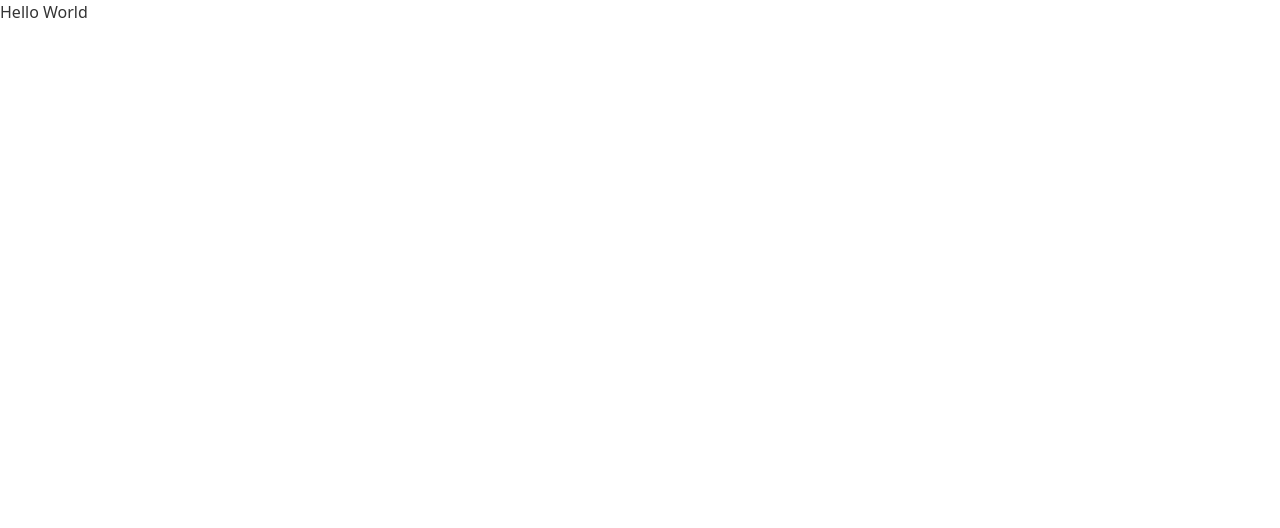
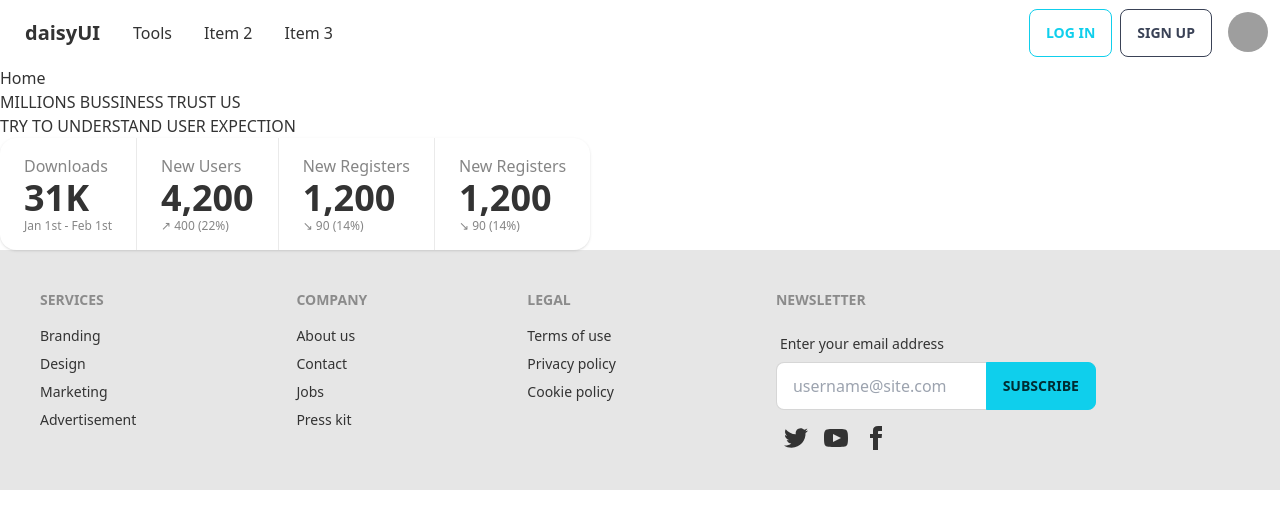
Before and after one commit to Fahimmuntasir1/FR-Tools-Web-app, a React (Create React App) app: page / in a window 1280 px wide. Shown: the top 528 px of the page. Built offline with nearby package versions, Linux system fonts and the light colour scheme; grey boxes are pictures that could not be loaded.

Commit message:
navbar,foter,intilization setup done

```diff
--- a/package.json
+++ b/package.json
@@ -9,6 +9,7 @@
     "daisyui": "^2.15.0",
     "react": "^18.1.0",
     "react-dom": "^18.1.0",
+    "react-router-dom": "^6.3.0",
     "react-scripts": "5.0.1",
     "web-vitals": "^2.1.4"
   },
--- a/src/App.js
+++ b/src/App.js
@@ -1,8 +1,20 @@
+import { Route, Routes } from "react-router-dom";
+import Home from "./Components/Pages/Home/Home";
+import LogIn from "./Components/Pages/Signup/Login/LogIn";
+import SignUp from "./Components/Pages/Signup/Login/SignUp";
+import Footer from "./Components/Sheared/Footer";
+import Navbar from "./Components/Sheared/Navbar";
+
 function App() {
   return (
     <div>
-      <h2>Hello World</h2>
-
+      <Navbar/>
+      <Routes>
+        <Route path="/" element={<Home/>}></Route>
+        <Route path="/login" element={<LogIn/>}></Route>
+        <Route path="/signup" element={<SignUp/>}></Route>
+      </Routes>
+      <Footer/>
     </div>
   );
 }
--- /dev/null
+++ b/src/Components/Pages/BussinessSummary/BusinessSummary.js
@@ -0,0 +1,37 @@
+import React from "react";
+
+const BussinessSummary = () => {
+  return (
+    <div>
+      <h2 className="uppercase">Millions bussiness trust us</h2>
+      <p className="uppercase">try to understand user expection</p>
+      <div class="stats stats-vertical lg:stats-horizontal shadow">
+        <div class="stat">
+          <div class="stat-title">Downloads</div>
+          <div class="stat-value">31K</div>
+          <div class="stat-desc">Jan 1st - Feb 1st</div>
+        </div>
+
+        <div class="stat">
+          <div class="stat-title">New Users</div>
+          <div class="stat-value">4,200</div>
+          <div class="stat-desc">↗︎ 400 (22%)</div>
+        </div>
+
+        <div class="stat">
+          <div class="stat-title">New Registers</div>
+          <div class="stat-value">1,200</div>
+          <div class="stat-desc">↘︎ 90 (14%)</div>
+        </div>
+
+        <div class="stat">
+          <div class="stat-title">New Registers</div>
+          <div class="stat-value">1,200</div>
+          <div class="stat-desc">↘︎ 90 (14%)</div>
+        </div>
+      </div>
+    </div>
+  );
+};
+
+export default BussinessSummary;
--- /dev/null
+++ b/src/Components/Pages/Home/Home.js
@@ -0,0 +1,13 @@
+import React from "react";
+import BusinessSummary from "../BussinessSummary/BusinessSummary";
+
+const Home = () => {
+  return (
+    <div>
+      <h2>Home</h2>
+      <BusinessSummary />
+    </div>
+  );
+};
+
+export default Home;
--- /dev/null
+++ b/src/Components/Pages/Signup/Login/LogIn.js
@@ -0,0 +1,11 @@
+import React from 'react';
+
+const LogIn = () => {
+    return (
+        <div>
+            <h2>Log In</h2>
+        </div>
+    );
+};
+
+export default LogIn;
--- /dev/null
+++ b/src/Components/Pages/Signup/Login/SignUp.js
@@ -0,0 +1,11 @@
+import React from 'react';
+
+const SignUp = () => {
+    return (
+        <div>
+            <h2>Register</h2>
+        </div>
+    );
+};
+
+export default SignUp;
--- /dev/null
+++ b/src/Components/Sheared/Footer.js
@@ -0,0 +1,84 @@
+import React from "react";
+import { Link } from "react-router-dom";
+
+const Footer = () => {
+  return (
+    <footer class="footer p-10 bg-base-200 text-base-content">
+      <div>
+        <span class="footer-title">Services</span>
+        <a class="link link-hover">Branding</a>
+        <a class="link link-hover">Design</a>
+        <a class="link link-hover">Marketing</a>
+        <a class="link link-hover">Advertisement</a>
+      </div>
+      <div>
+        <span class="footer-title">Company</span>
+        <a class="link link-hover">About us</a>
+        <a class="link link-hover">Contact</a>
+        <a class="link link-hover">Jobs</a>
+        <a class="link link-hover">Press kit</a>
+      </div>
+      <div>
+        <span class="footer-title">Legal</span>
+        <a class="link link-hover">Terms of use</a>
+        <a class="link link-hover">Privacy policy</a>
+        <a class="link link-hover">Cookie policy</a>
+      </div>
+      <div>
+        <span class="footer-title">Newsletter</span>
+        <div class="form-control w-80">
+          <label class="label">
+            <span class="label-text">Enter your email address</span>
+          </label>
+          <div class="relative">
+            <input
+              type="text"
+              placeholder="username@site.com"
+              class="input input-bordered w-full pr-16"
+            />
+            <button class="btn btn-primary absolute top-0 right-0 rounded-l-none">
+              Subscribe
+            </button>
+          </div>
+        </div>
+        <div class="grid grid-flow-col gap-4 mt-2 ml-2">
+          <Link to="/" className="hover:text-sky-500">
+            <svg
+              xmlns="http://www.w3.org/2000/svg"
+              width="24"
+              height="24"
+              viewBox="0 0 24 24"
+              class="fill-current"
+            >
+              <path d="M24 4.557c-.883.392-1.832.656-2.828.775 1.017-.609 1.798-1.574 2.165-2.724-.951.564-2.005.974-3.127 1.195-.897-.957-2.178-1.555-3.594-1.555-3.179 0-5.515 2.966-4.797 6.045-4.091-.205-7.719-2.165-10.148-5.144-1.29 2.213-.669 5.108 1.523 6.574-.806-.026-1.566-.247-2.229-.616-.054 2.281 1.581 4.415 3.949 4.89-.693.188-1.452.232-2.224.084.626 1.956 2.444 3.379 4.6 3.419-2.07 1.623-4.678 2.348-7.29 2.04 2.179 1.397 4.768 2.212 7.548 2.212 9.142 0 14.307-7.721 13.995-14.646.962-.695 1.797-1.562 2.457-2.549z"></path>
+            </svg>
+          </Link>
+          <Link to="/" className="hover:text-red-500">
+            <svg
+              xmlns="http://www.w3.org/2000/svg"
+              width="24"
+              height="24"
+              viewBox="0 0 24 24"
+              class="fill-current"
+            >
+              <path d="M19.615 3.184c-3.604-.246-11.631-.245-15.23 0-3.897.266-4.356 2.62-4.385 8.816.029 6.185.484 8.549 4.385 8.816 3.6.245 11.626.246 15.23 0 3.897-.266 4.356-2.62 4.385-8.816-.029-6.185-.484-8.549-4.385-8.816zm-10.615 12.816v-8l8 3.993-8 4.007z"></path>
+            </svg>
+          </Link>
+          <Link to="/" className="hover:text-blue-500">
+            <svg
+              xmlns="http://www.w3.org/2000/svg"
+              width="24"
+              height="24"
+              viewBox="0 0 24 24"
+              class="fill-current"
+            >
+              <path d="M9 8h-3v4h3v12h5v-12h3.642l.358-4h-4v-1.667c0-.955.192-1.333 1.115-1.333h2.885v-5h-3.808c-3.596 0-5.192 1.583-5.192 4.615v3.385z"></path>
+            </svg>
+          </Link>
+        </div>
+      </div>
+    </footer>
+  );
+};
+
+export default Footer;
--- /dev/null
+++ b/src/Components/Sheared/Navbar.js
@@ -0,0 +1,94 @@
+import React from "react";
+import { Link } from "react-router-dom";
+
+const Navbar = () => {
+  return (
+    <div class="navbar bg-base-100">
+      <div class="navbar-start">
+        <div class="dropdown">
+          <label tabindex="0" class="btn btn-ghost lg:hidden">
+            <svg
+              xmlns="http://www.w3.org/2000/svg"
+              class="h-5 w-5"
+              fill="none"
+              viewBox="0 0 24 24"
+              stroke="currentColor"
+            >
+              <path
+                stroke-linecap="round"
+                stroke-linejoin="round"
+                stroke-width="2"
+                d="M4 6h16M4 12h8m-8 6h16"
+              />
+            </svg>
+          </label>
+          <ul
+            tabindex="0"
+            class="menu menu-compact dropdown-content mt-3 p-2 shadow bg-base-100 rounded-box w-52"
+          >
+            <li>
+              <a>Tools</a>
+            </li>
+            <li>
+              <a>Item 2</a>
+            </li>
+            <li>
+              <a>Item 3</a>
+            </li>
+          </ul>
+        </div>
+        <Link to="/" class="btn btn-ghost normal-case text-xl">
+          daisyUI
+        </Link>
+        <div class="navbar-center hidden lg:flex">
+          <ul class="menu menu-horizontal p-0">
+            <li>
+              <a>Tools</a>
+            </li>
+            <li>
+              <a>Item 2</a>
+            </li>
+            <li>
+              <a>Item 3</a>
+            </li>
+          </ul>
+        </div>
+      </div>
+
+      <div class="navbar-end">
+        <Link to="login" className="btn btn-outline btn-primary mx-2">
+          Log in
+        </Link>
+        <Link to="signup" className="btn btn-outline btn-accent mr-3">
+          Sign up
+        </Link>
+        <div class="dropdown dropdown-end">
+          <label tabindex="0" class="btn btn-ghost btn-circle avatar">
+            <div class="w-10 rounded-full">
+              <img src="https://api.lorem.space/image/face?hash=33791" />
+            </div>
+          </label>
+          <ul
+            tabindex="0"
+            class="menu menu-compact dropdown-content mt-3 p-2 shadow bg-base-100 rounded-box w-52"
+          >
+            <li>
+              <a class="justify-between">
+                Profile
+                <span class="badge">New</span>
+              </a>
+            </li>
+            <li>
+              <a>Dashboard</a>
+            </li>
+            <li>
+              <a>Logout</a>
+            </li>
+          </ul>
+        </div>
+      </div>
+    </div>
+  );
+};
+
+export default Navbar;
--- a/src/index.js
+++ b/src/index.js
@@ -1,13 +1,16 @@
-import React from 'react';
-import ReactDOM from 'react-dom/client';
-import './index.css';
-import App from './App';
-import reportWebVitals from './reportWebVitals';
+import React from "react";
+import ReactDOM from "react-dom/client";
+import "./index.css";
+import App from "./App";
+import reportWebVitals from "./reportWebVitals";
+import { BrowserRouter } from "react-router-dom";
 
-const root = ReactDOM.createRoot(document.getElementById('root'));
+const root = ReactDOM.createRoot(document.getElementById("root"));
 root.render(
   <React.StrictMode>
-    <App />
+    <BrowserRouter>
+      <App />
+    </BrowserRouter>
   </React.StrictMode>
 );
 
```
Also changed, not shown: 1 other file (tests, documents, lock files or other folders).
